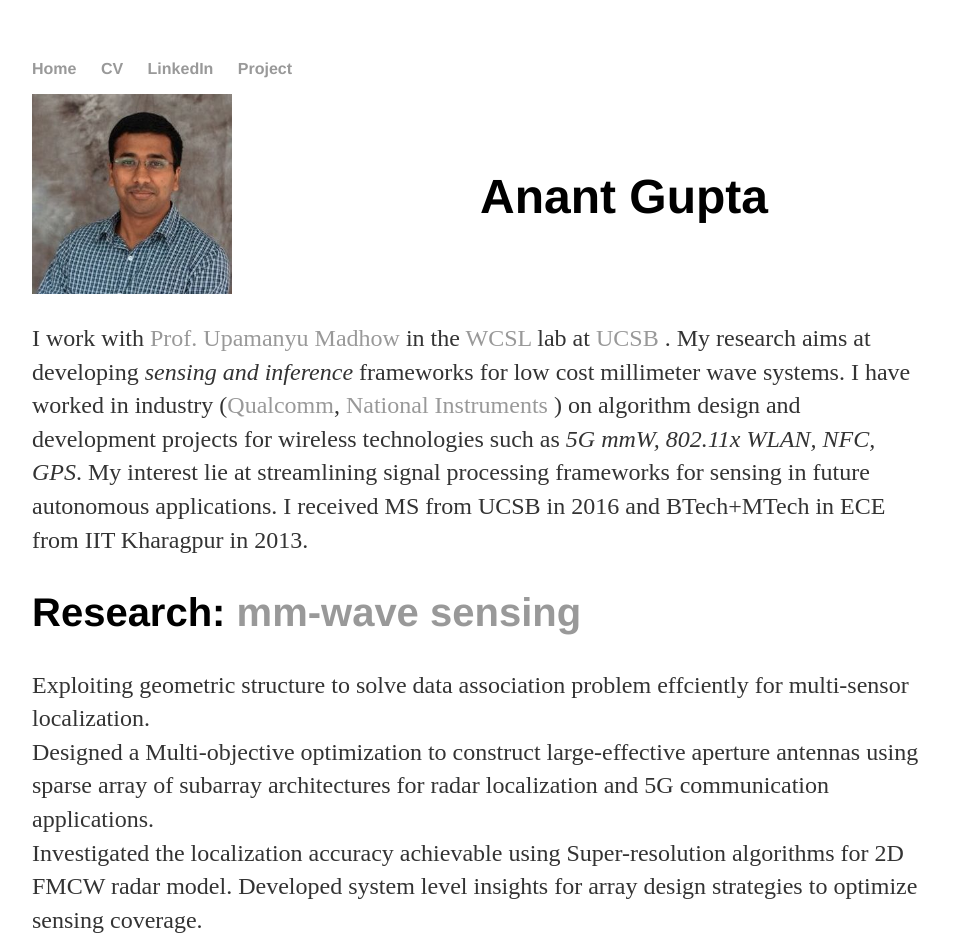
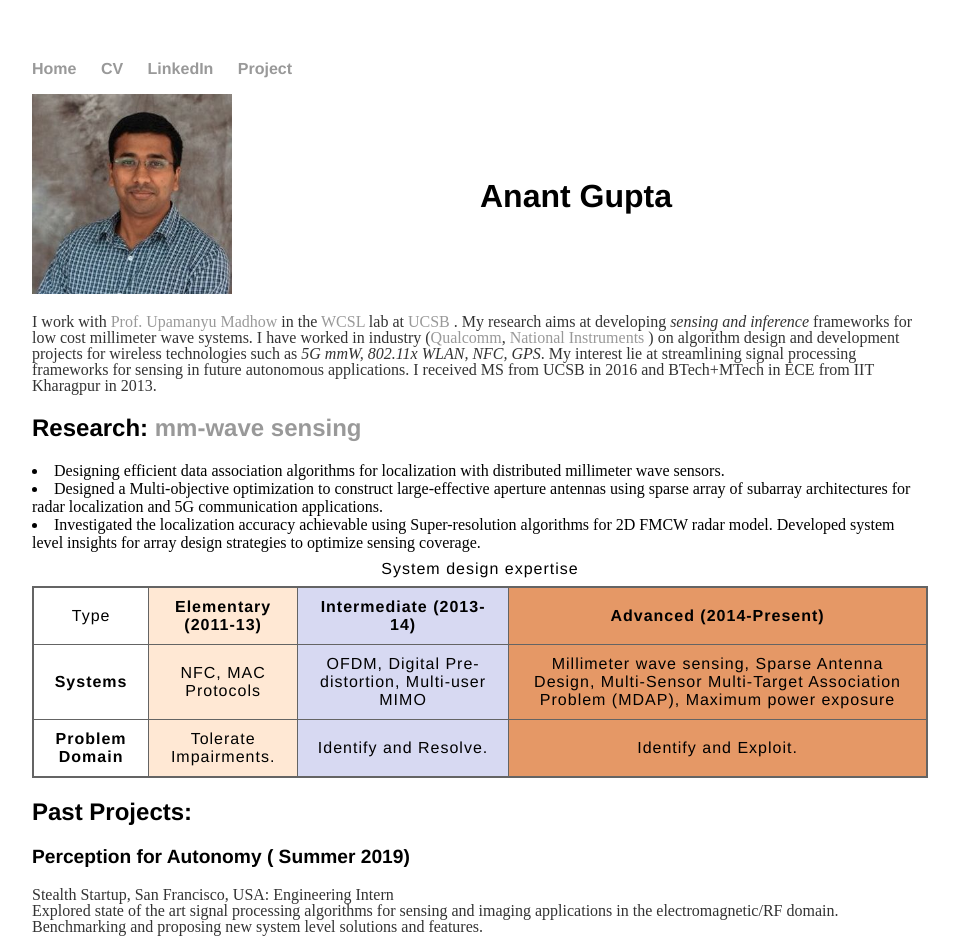
Before and after one commit to anantgupt/anantgupt.github.io, a Jekyll site: the page built from index.html, in a window 1280 px wide. Shown: the top 952 px of the page, without its empty margins (160-1119 px from the left). Built offline with Jekyll 4.4.1, drawn with Linux system fonts in a browser that asks for light colours; some of the changed text lies outside the part shown.

Commit message:
Edited Research and Resume
Replaced Github with Scholar
Added new CV with Internship info
added new gif

```diff
--- a/_layouts/default.html
+++ b/_layouts/default.html
@@ -9,7 +9,7 @@
     <nav>
       <ul>
         <li><a href="/">Home</a></li>
-        <li><a href="/files/anant_cv.pdf"target="_blank">CV</a></li>
+        <li><a href="/files/anant_cv_new.pdf"target="_blank">CV</a></li>
       <li><a href="https://www.linkedin.com/in/anant-gupta-66411a15"target="_blank">LinkedIn</a></li>
         <li><a href="https://wcsl.ece.ucsb.edu/mm-wave-imaging"target="_blank">Project</a></li>
       </ul>
--- a/css/main.css
+++ b/css/main.css
@@ -40,20 +40,20 @@
     text-decoration: underline;
 }
 h1 {
-    font-size: 3em;
+    font-size: 2em;
     font-family:'Helvetica', 'Arial', 'Sans-Serif';
 }
 h2 {
-    font-size: 2.5em;
+    font-size: 1.5em;
     font-family:'Helvetica', 'Arial', 'Sans-Serif';
 }
 h3 {
-    font-size: 2em;
+    font-size: 1.2em;
     font-family:'Helvetica', 'Arial', 'Sans-Serif';
 }
 p {
-    font-size: 1.5em;
-    line-height: 1.4em;
+    font-size: 1em;
+    line-height: 1em;
     color: #333;
 }
 footer {
@@ -63,7 +63,7 @@
 
 ul.posts {
     margin: 20px auto 40px;
-    font-size: 1.5em;
+    font-size: 1em;
 }
 
 ul.posts li {
@@ -83,7 +83,7 @@
 caption {
     padding: 8px;
     caption-side: top;
-    font-size: 1.5em;
+    font-size: 1em;
     font-family:'Helvetica', 'Arial', 'Sans-Serif';
 }
 
--- a/index.html
+++ b/index.html
@@ -18,11 +18,11 @@
   I received MS from UCSB in 2016 and BTech+MTech in ECE from IIT Kharagpur in 2013.
   </p>
    <h2>Research: <a href="https://wcsl.ece.ucsb.edu/mm-wave-Imaging"> mm-wave sensing</a> </h2>
-  <p>
-   Exploiting geometric structure to solve data association problem effciently for multi-sensor localization.<br>
-   Designed a Multi-objective optimization to construct large-effective aperture antennas using sparse array of  subarray architectures for radar localization and 5G communication applications.<br>
-   Investigated the localization accuracy achievable using Super-resolution algorithms for 2D FMCW radar model. Developed system level insights for array design strategies to optimize sensing coverage.
-  </p>
+  </ul>
+    <li> Designing efficient data association algorithms for localization with distributed millimeter wave sensors.</li>
+    <li> Designed a Multi-objective optimization to construct large-effective aperture antennas using sparse array of  subarray architectures for radar localization and 5G communication applications.</li>
+    <li> Investigated the localization accuracy achievable using Super-resolution algorithms for 2D FMCW radar model. Developed system level insights for array design strategies to optimize sensing coverage.</li>
+  </ul>
   <table>
     <caption>System design expertise</caption>
     <colgroup>
@@ -41,7 +41,7 @@
       <th scope="row"> Systems </th>
       <td>NFC, MAC Protocols</td>
       <td>OFDM, Digital Pre-distortion, Multi-user MIMO</td>
-      <td>Maximum power exposure, Millimeter wave sensing, Sparse Antenna Design, Multi-Sensor Multi-Target Association Problem (MDAP) </td>
+      <td>Millimeter wave sensing, Sparse Antenna Design, Multi-Sensor Multi-Target Association Problem (MDAP), Maximum power exposure</td>
     </tr>
       <tr>
       <th scope="row">Problem Domain</th>
@@ -52,7 +52,12 @@
 </table>
 
 <h2>Past Projects:</h2>
- <h3> Close range detection for RF exposure compliance in 5G mm-wave systems (<b> Summer 2017</b>) </h3>
+ <h3> Perception for Autonomy (<b> Summer 2019</b>) </h3>
+    <p>
+      Stealth Startup, San Francisco, USA: Engineering Intern <br>
+      Explored state of the art signal processing algorithms for sensing and imaging applications in the electromagnetic/RF domain. Benchmarking and proposing new system level solutions and features.
+  </p>
+  <h3> Close range detection for RF exposure compliance in 5G mm-wave systems (<b> Summer 2017</b>) </h3>
     <p>
      Qualcomm  Inc., San Diego, USA. Supervisor: Roberto Rimini, Udara Fernando <br>
     Investigated signal algorithms for object range detection &amp mutual coupling cancellation in 5G NR terminals.
@@ -86,7 +91,7 @@
     <img src="img/refinements.gif" alt="Subarray Placement optimization" style="width:100%">
   </div>
   <div class="column">
-    <img src="img/localization.gif" alt="Multi-sensor Multi-target localization" style="width:100%">
+    <img src="img/localization_swidth.gif" alt="Multi-sensor Multi-target localization" style="width:100%">
   </div>
 </div>
 </div><!-- /.blurb -->
```
Also changed, not shown: other parts of _layouts/default.html (+1 -1 lines), img/localization_swidth.gif (added), 1 other file.
